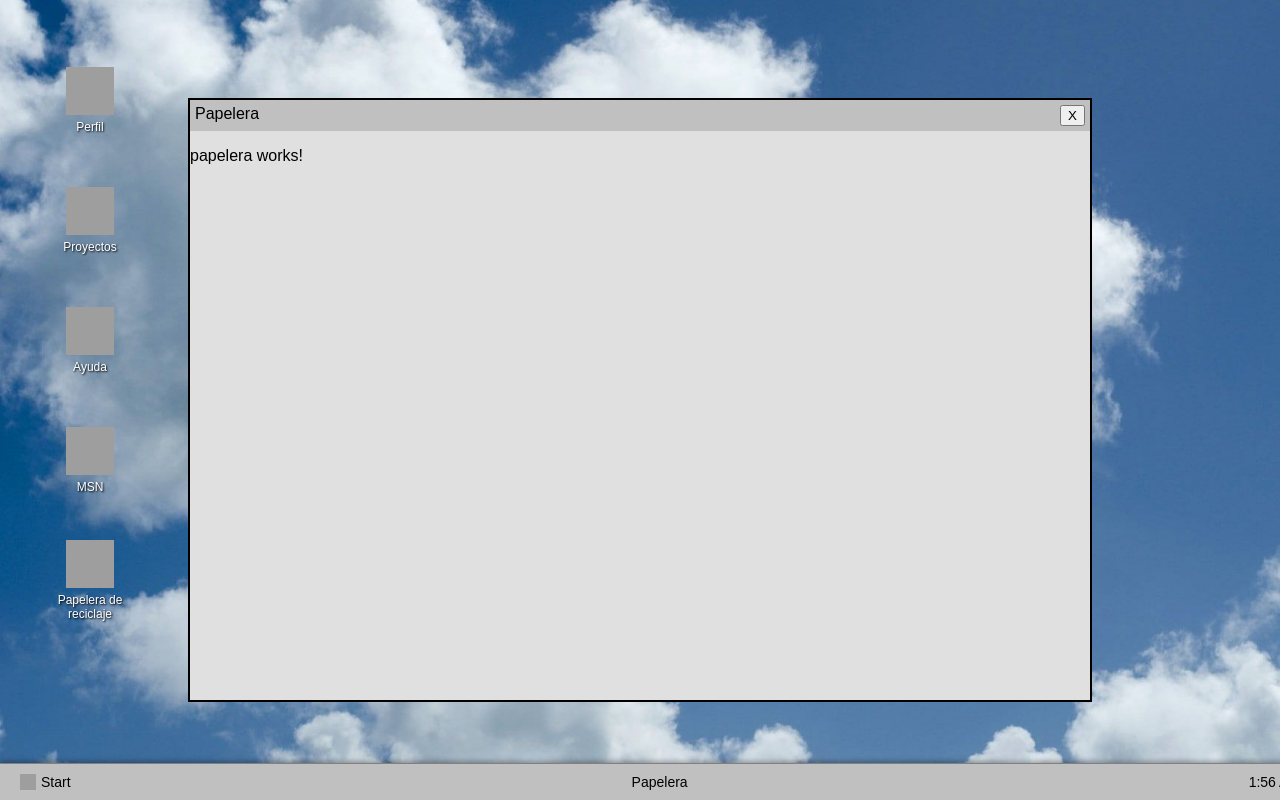
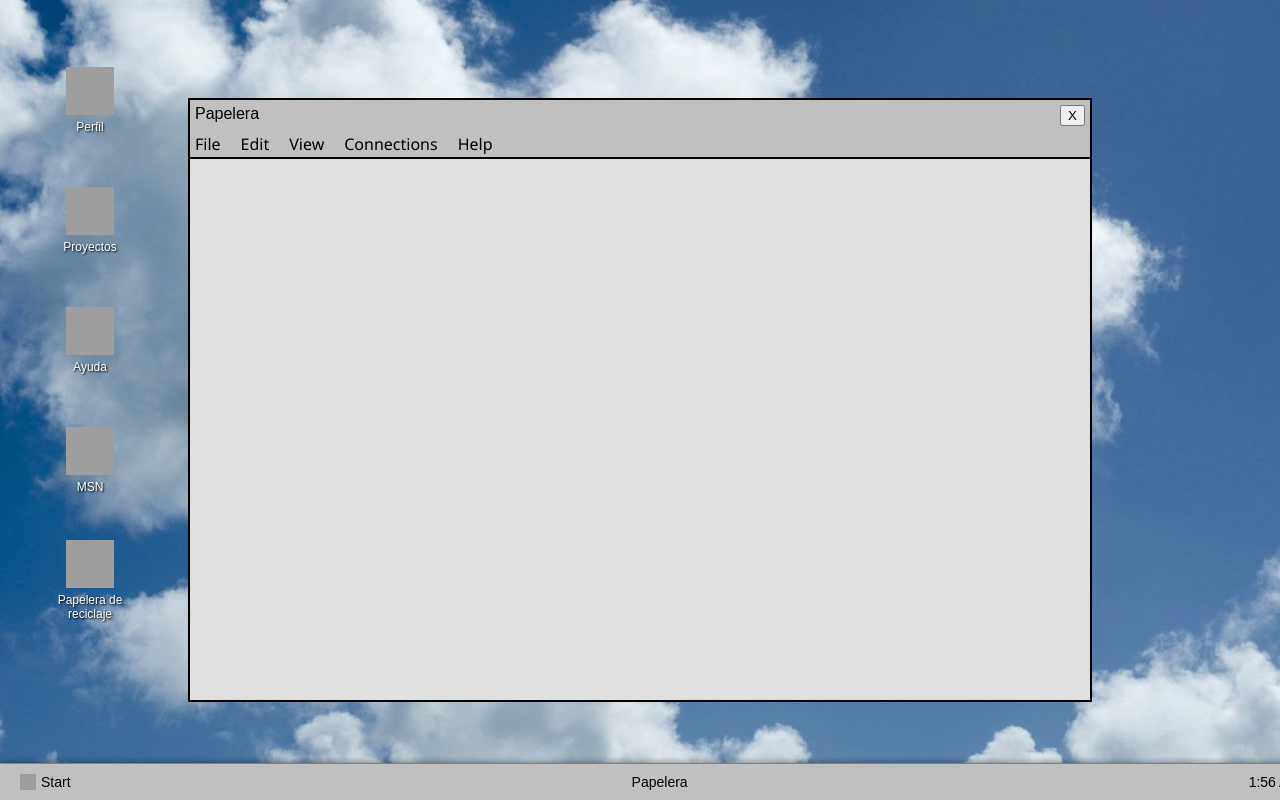
Before and after one commit to mateovranych/Portfolio, an Angular app: page / in a window 1280 px wide. Both pictures are taken after a click on the element "Papelera de reciclaje". Built offline with nearby package versions, Linux system fonts and the light colour scheme; grey boxes are pictures that could not be loaded.

Commit message:
papelera

```diff
--- a/src/app/icons/papelera/papelera.component.html
+++ b/src/app/icons/papelera/papelera.component.html
@@ -1 +1,10 @@
-<p>papelera works!</p>
+<div class="window-container">
+    <div class="window-header">
+        <div class="menu-bar">
+            <span class="menu-item">File</span>
+            <span class="menu-item">Edit</span>
+            <span class="menu-item">View</span>
+            <span class="menu-item">Connections</span>
+            <span class="menu-item">Help</span>
+        </div>
+    </div>
--- a/src/app/icons/papelera/papelera.component.scss
+++ b/src/app/icons/papelera/papelera.component.scss
@@ -0,0 +1,48 @@
+.window-header {
+    margin: 0;
+    background-color: #c0c0c0;
+    border-bottom: 2px solid #000;
+    display: flex;
+    justify-content: space-between;
+}
+
+.menu-bar {
+    display: flex;
+    gap: 10px;
+    font-family: 'Segoe UI', Tahoma, Geneva, Verdana, sans-serif;
+}
+
+.menu-item {
+    cursor: pointer;
+    padding: 2px 5px;
+}
+
+.menu-item:hover {
+    background-color: #808080;
+    color: #fff;
+}
+
+.window-content {
+    padding: 15px;
+    font-family: 'Segoe UI', Tahoma, Geneva, Verdana, sans-serif;
+    font-size: 14px;
+    line-height: 1.6;
+    color: #333;
+}
+
+.title {
+    margin-bottom: 20px;
+}
+
+.project {
+    margin-bottom: 20px;
+}
+
+.project h2 {
+    font-size: 18px;
+    margin-bottom: 10px;
+}
+
+.project p {
+    margin: 0;
+}
```
